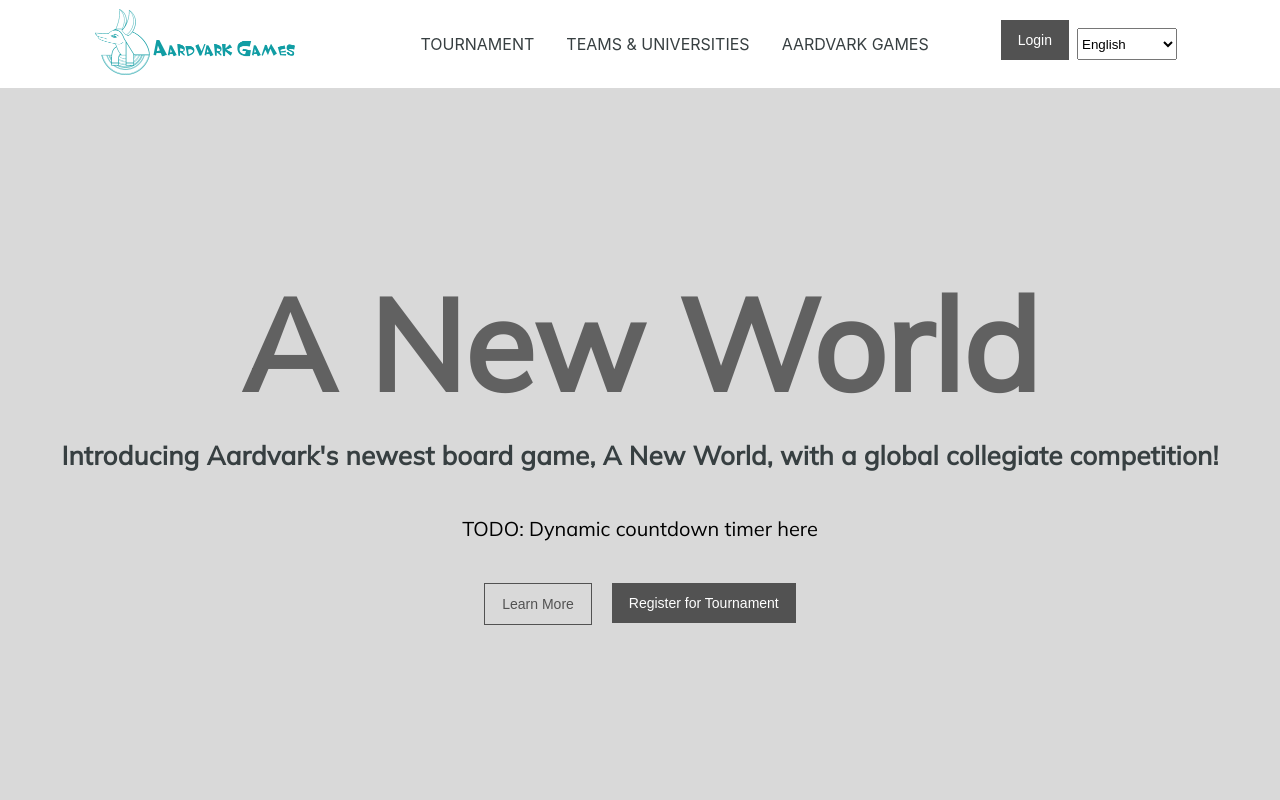
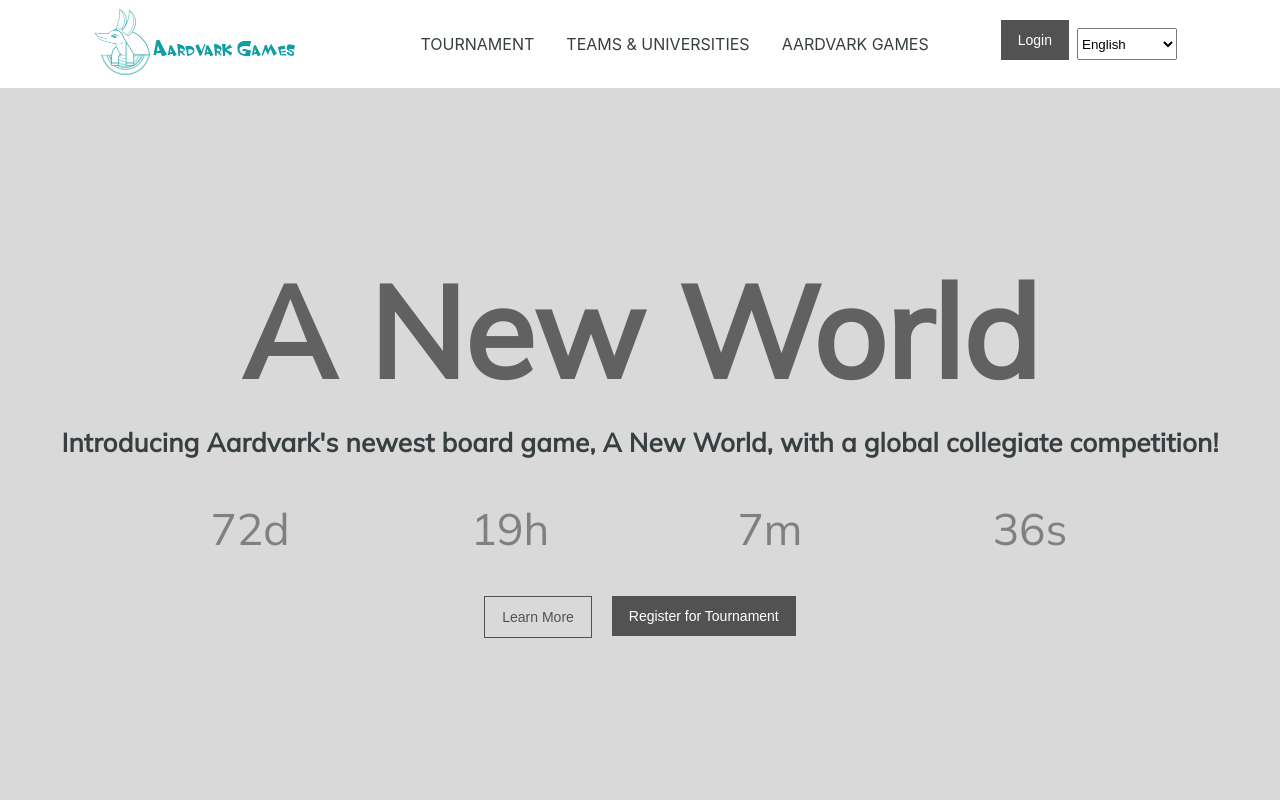
Before and after one commit to ISTE-500-501-TeamWatchHill/frontend, a React (Create React App) app: page / in a window 1280 px wide. Shown: the top 800 px of the page. Built offline with nearby package versions, Linux system fonts and the light colour scheme.

Commit message:
Countdown timer

```diff
--- /dev/null
+++ b/src/components/countdowntimer/countdowntimer.js
@@ -0,0 +1,50 @@
+import React from "react";
+import styles from './countdowntimer.module.css';
+
+export default function CountdownTimer() {
+
+    const countDownDate = new Date("May 1, 2023 15:37:25").getTime();
+    let days = 0;
+    let hours = 0;
+    let minutes = 0;
+    let seconds = 0;
+
+    // Update count down every 1 second
+    let x = setInterval(function() {
+
+        // Get today's date and time
+        const now = new Date().getTime();
+
+        // Find the distance between now and the count down date
+        const distance = countDownDate - now;
+
+        // Time calculations for days, hours, minutes and seconds
+        days = Math.floor(distance / (1000 * 60 * 60 * 24));
+        hours = Math.floor((distance % (1000 * 60 * 60 * 24)) / (1000 * 60 * 60));
+        minutes = Math.floor((distance % (1000 * 60 * 60)) / (1000 * 60));
+        seconds = Math.floor((distance % (1000 * 60)) / 1000);
+
+        // Display the timer
+        document.getElementById("days").innerHTML = days + "d";
+        document.getElementById("hours").innerHTML = hours + "h";
+        document.getElementById("minutes").innerHTML = minutes + "m";
+        document.getElementById("seconds").innerHTML = seconds + "s";
+
+        // If the count down is finished, write some text
+        if (distance < 0) {
+        clearInterval(x);
+        document.getElementById("demo").innerHTML = "EXPIRED";
+        }
+    }, 1000);
+
+    return (
+        <>
+            <div className={styles.grid}>
+                <p id="days" className={styles.timer}></p>
+                <p id="hours" className={styles.timer}></p>
+                <p id="minutes" className={styles.timer}></p>
+                <p id="seconds" className={styles.timer}></p>
+            </div>
+        </>
+    )
+}
--- /dev/null
+++ b/src/components/countdowntimer/countdowntimer.module.css
@@ -0,0 +1,15 @@
+.timer {
+    font-family: 'Mulish';
+    font-style: normal;
+    font-weight: 100;
+    font-size: 44px;
+    color: gray;
+}
+
+.grid {
+    display: grid;
+    grid-template-columns: 1fr 1fr 1fr 1fr;
+    column-gap: 16px;
+    margin-left: 10vw;
+    margin-right: 10vw;
+}
--- a/src/pages/home/home.js
+++ b/src/pages/home/home.js
@@ -3,6 +3,7 @@ import styles from './home.module.css';
 import globalStyles from '../pages.module.css';
 import Button from '../../components/button/button';
 import Spacer from '../../components/spacer/spacer';
+import CountdownTimer from '../../components/countdowntimer/countdowntimer';
 import { useTranslation } from "react-i18next";
 
 const Home = () => {
@@ -15,7 +16,7 @@ const Home = () => {
                 <Spacer height='16px' />
                 <div className={globalStyles.text}>{t("homeSubTitle.label")}</div>
                 <Spacer height='42px' />
-                <div className={styles.countdown}>TODO: Dynamic countdown timer here</div>
+                <div><CountdownTimer /></div>
                 <Spacer height='40px' />
                 <div className={globalStyles.button_row}>
                     <Button name={t("learnMoreButton.label")} transparentBackground={true} link="/tournament"/>
--- a/src/pages/home/home.module.css
+++ b/src/pages/home/home.module.css
@@ -23,14 +23,6 @@
     flex-direction:column;
     justify-content: center;
 
-}
-
-.countdown {
-    font-family: 'Mulish';
-    font-style: normal;
-    font-weight: 400;
-    font-size: 20px;
-    line-height: 147.69%;
 }
 
 .third_section {
```
